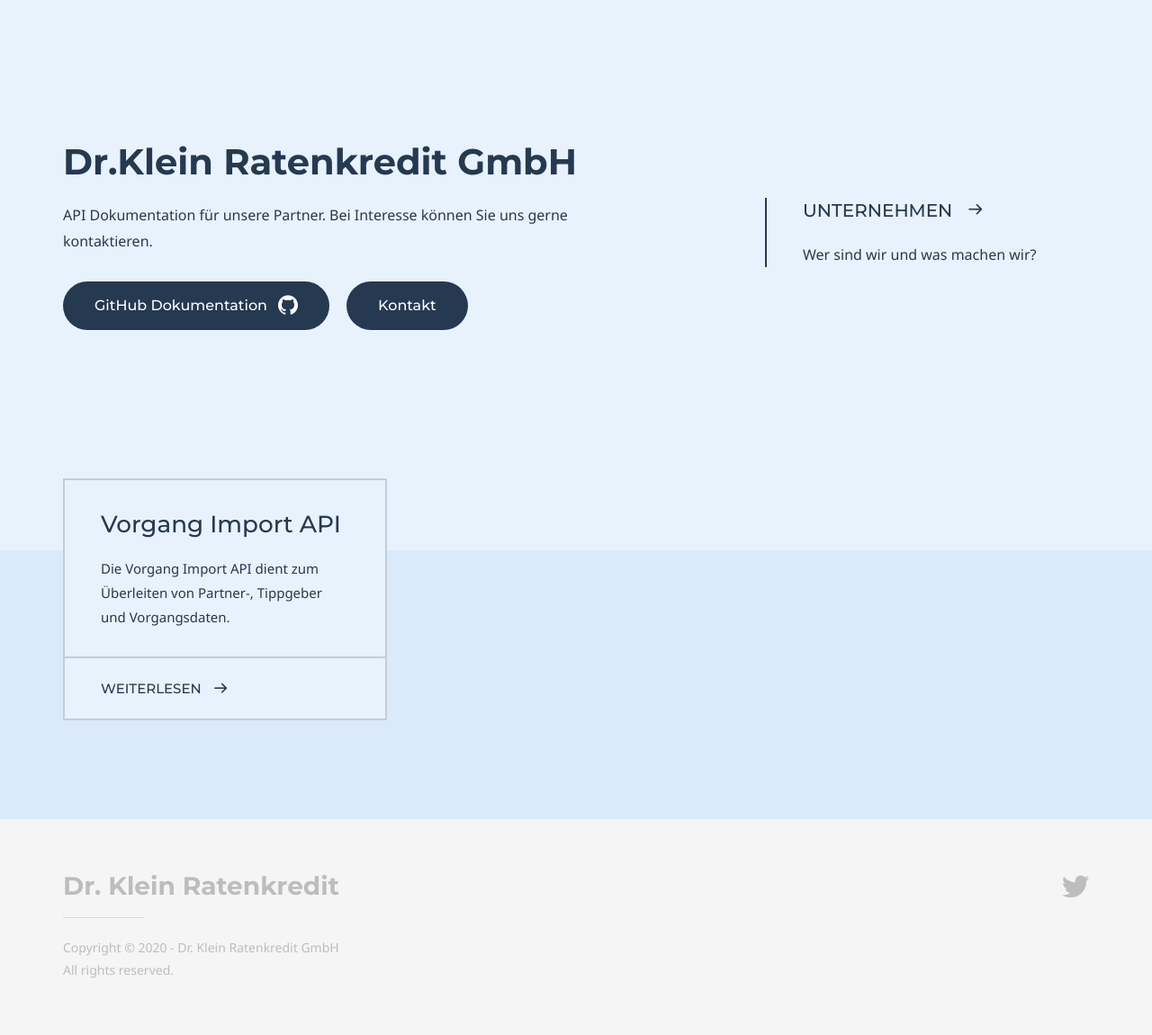
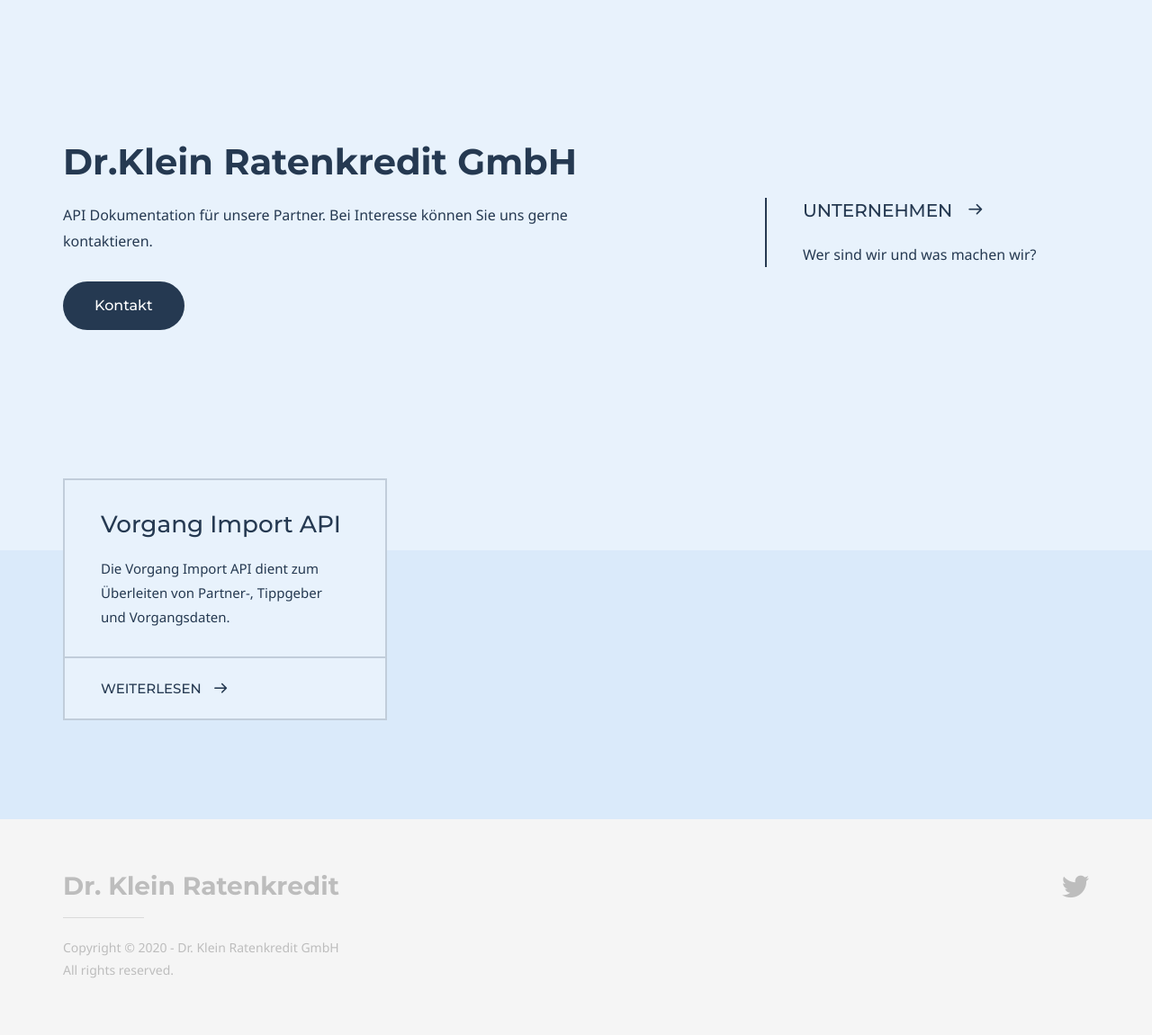
Before and after one commit to drklein-rk/api-drkleinrk, a Jekyll site: the page built from index.md, in a window 1280 px wide. Shown: the whole page at 90% size. Built offline with Jekyll 4.4.1, drawn with Linux system fonts in a browser that asks for light colours; some web fonts are replaced.

Commit message:
Link zu github Dokumentation entfernt, da diese nicht aktuell ist.

```diff
--- a/index.md
+++ b/index.md
@@ -7,10 +7,6 @@ keywords:
 title: Dr.Klein Ratenkredit GmbH
 description: API Dokumentation für unsere Partner. Bei Interesse können Sie uns gerne kontaktieren.
 buttons:
-    - icon: github
-      content: GitHub Dokumentation
-      url: 'https://github.com/drklein-rk'
-      external_url: true
     - content: Kontakt
       url: 'mailto:info@drklein-rk.de'
       external_url: true
```
